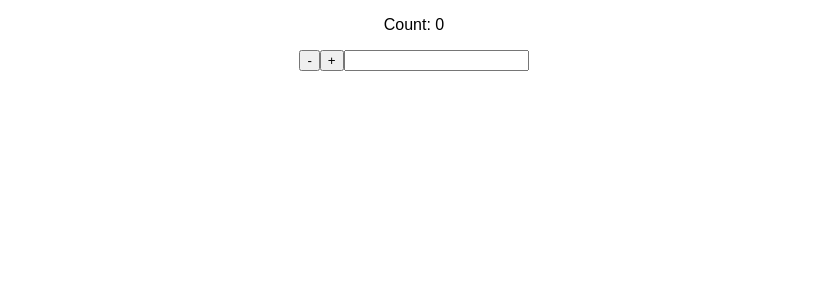
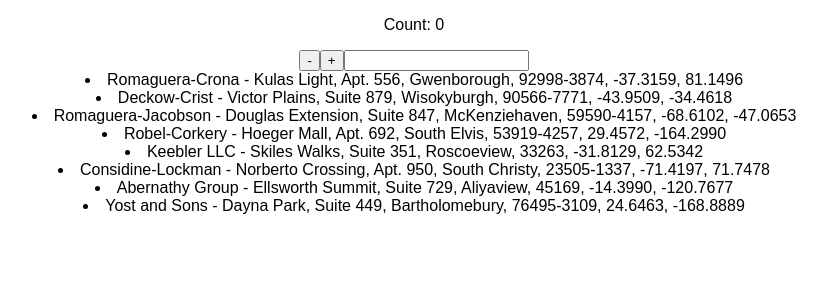
Before and after one commit to sommerjan/dsv-react-exercise, a React (Create React App) app: page / in a window 1280 px wide. Shown: the top 300 px of the page, without its empty margins (226-1053 px from the left). Built offline with nearby package versions, Linux system fonts and the light colour scheme.

Commit message:
complete task 0, 1, 2

```diff
--- a/src/App.js
+++ b/src/App.js
@@ -1,5 +1,6 @@
 import "./styles.css";
-import { useReducer, useRef, useState } from "react";
+import { useReducer, useRef, useState, useEffect } from "react";
+import Users from "./data";
 
 /** Instructions
    0. Fork this codesandbox and sync it with your github
@@ -36,11 +37,70 @@ function reducer(state, action) {
   }
 }
 
+function filterUsersByAge(users, age) {
+  return users.filter((user) => user.age >= age);
+}
+
+function mapUserValues(users) {
+  return users.map((user) => {
+    return {
+      username: user.username,
+      address: user.address,
+      age: user.age,
+      companyName: findCompanyName(user)
+    };
+  });
+}
+
+function findCompanyName(user) {
+  return user.company !== null ? user.company.name : "";
+}
+
+function UserList(props) {
+  return props.users.map((user) => {
+    return (
+      <li key={user.username}>
+        {user.companyName} - <Address address={user.address} />
+      </li>
+    );
+  });
+}
+
+function Address(props) {
+  if (!props.address) {
+    return <span />;
+  }
+  return (
+    <span>
+      {props.address.street}, {props.address.suite}, {props.address.city},{" "}
+      {props.address.zipcode}, <Geo geo={props.address.geo} />
+    </span>
+  );
+}
+
+function Geo(props) {
+  if (!props.geo) {
+    return <span />;
+  }
+  return (
+    <span>
+      {props.geo.lat}, {props.geo.lng}
+    </span>
+  );
+}
+
 export default function App() {
   const [users, setUsers] = useState([]);
   const [text, setText] = useState("");
   const [countState, dispatch] = useReducer(reducer, { count: 0 });
   const ref = useRef(null);
+
+  useEffect(() => {
+    const filteredUsers = filterUsersByAge(Users, 18);
+    const mappedUsers = mapUserValues(filteredUsers);
+
+    setUsers(mappedUsers);
+  }, []);
 
   return (
     <div className="App">
@@ -48,6 +108,7 @@ export default function App() {
       <button onClick={() => dispatch({ type: "decrement" })}>-</button>
       <button onClick={() => dispatch({ type: "increment" })}>+</button>
       <input value={text} />
+      <UserList users={users} />
     </div>
   );
 }
```
